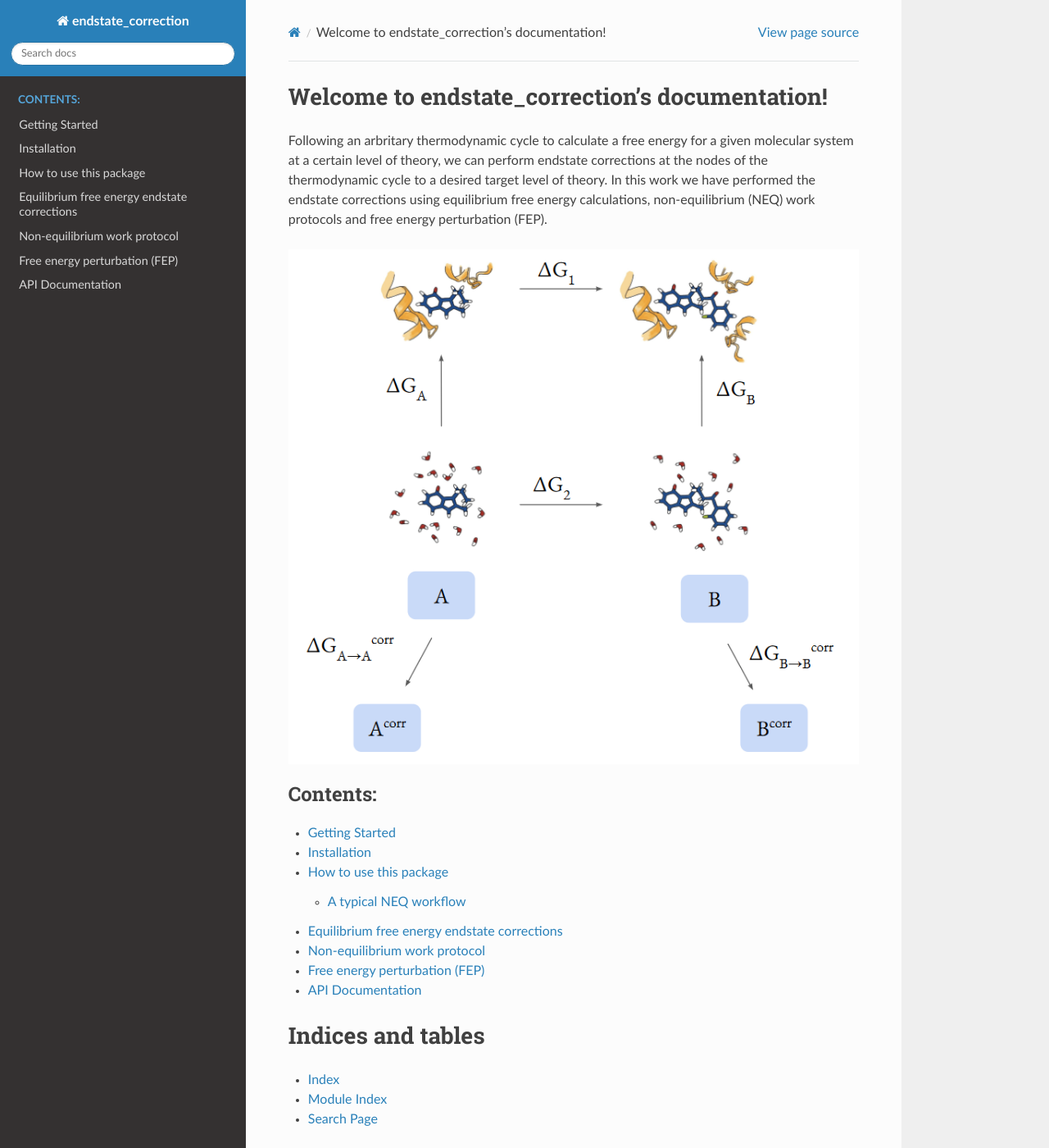
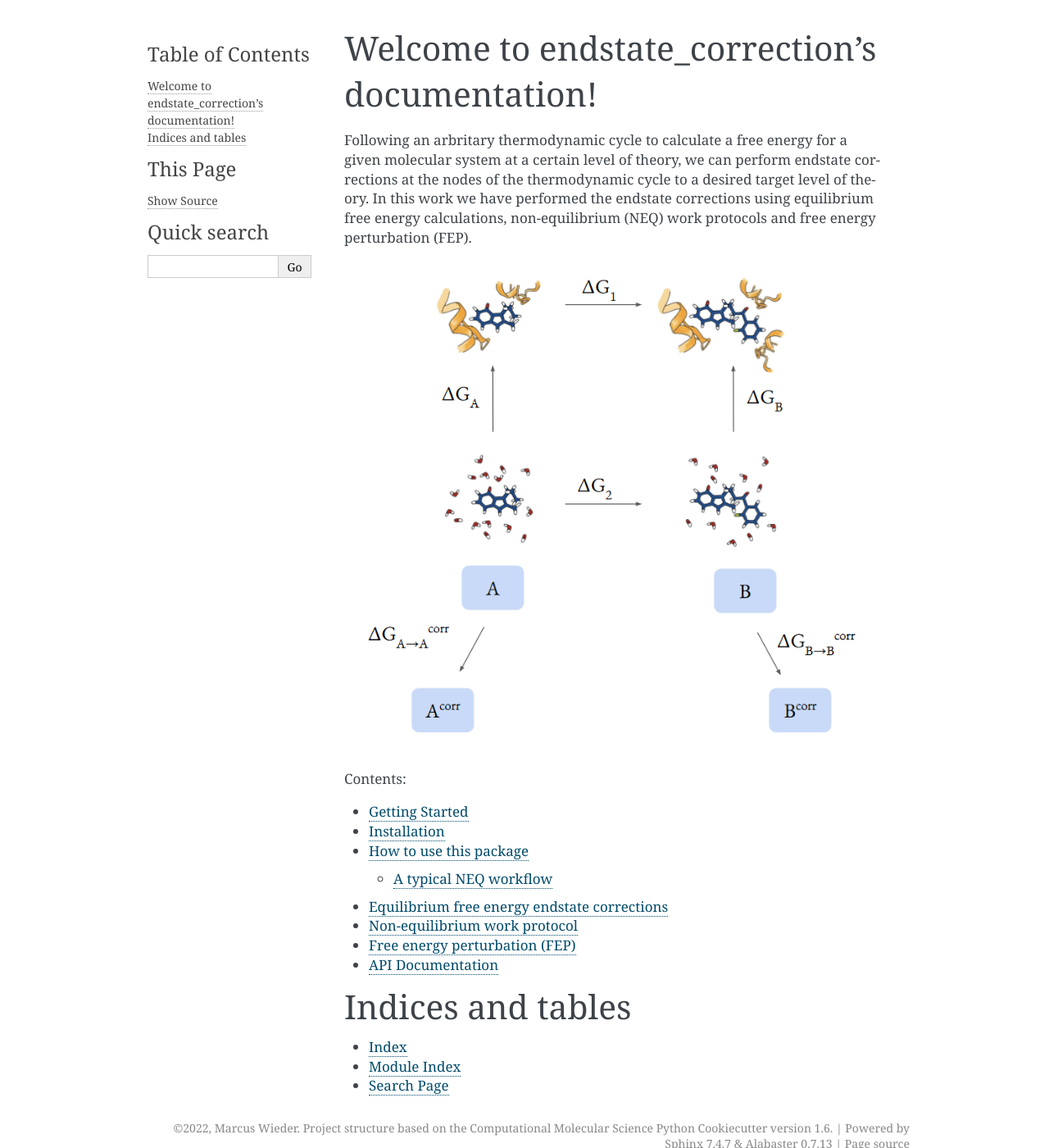
Before and after one commit to xiki-tempula/endstate_correction, a Sphinx documentation site: the page built from docs/index.rst, in a window 1280 px wide and 1400 px high. Shown: the whole window at 82% size. Built offline with Sphinx 7.4.7, drawn with Linux system fonts in a browser that asks for light colours; the version number could not be read and is left out; some of the changed text lies outside the part shown.

Commit message:
Update conf.py

```diff
--- a/docs/conf.py
+++ b/docs/conf.py
@@ -53,6 +53,7 @@ extensions = [
     "sphinx.ext.napoleon",
     "sphinx.ext.intersphinx",
     "sphinx.ext.extlinks",
+    'sphinx.ext.githubpages',
     "myst_parser"
 ]
 
@@ -97,7 +98,7 @@ pygments_style = "default"
 # The theme to use for HTML and HTML Help pages.  See the documentation for
 # a list of builtin themes.
 #
-html_theme = "sphinx_rtd_theme"
+html_theme = "alabaster" # "sphinx_rtd_theme"
 
 # Theme options are theme-specific and customize the look and feel of a theme
 # further.  For a list of options available for each theme, see the
```
